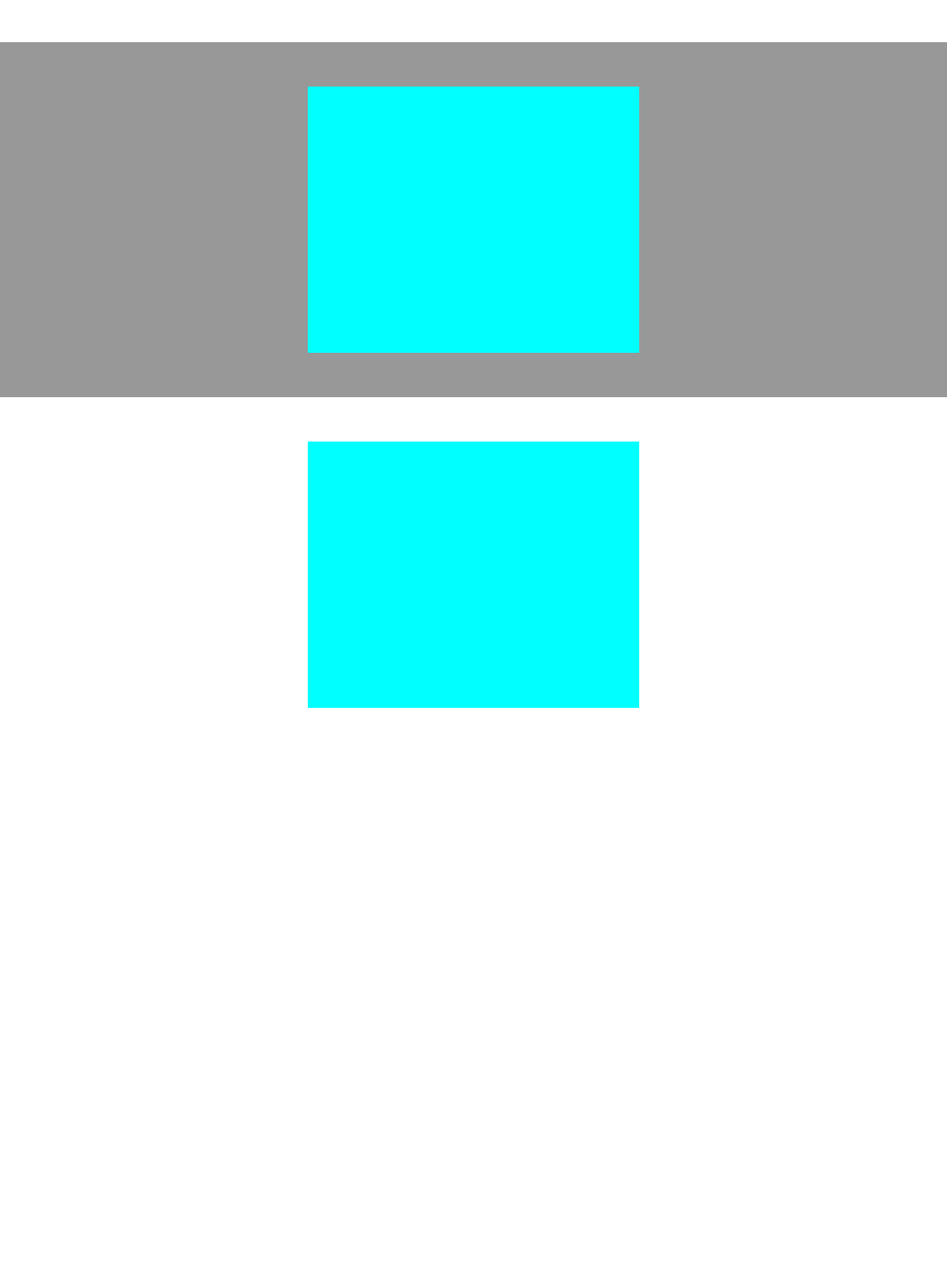
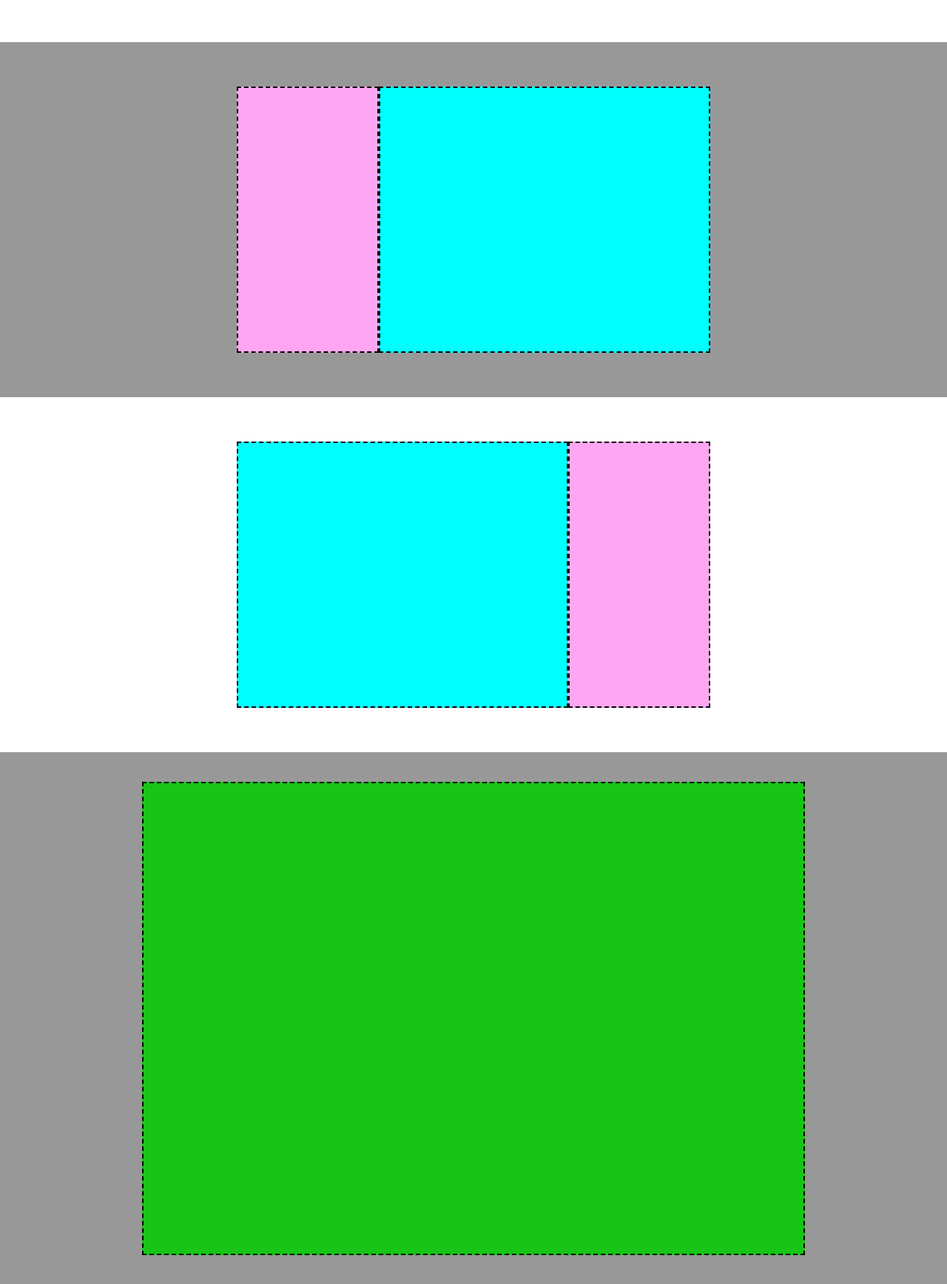
Before and after one commit to MarcoPercolla/htmlcss-struttura-discord, a plain HTML site: page index.html in a window 1280 px wide. Shown: the part 972-2708 px from the top of the page at 74% size. Before the commit the page ends 1989 px from the top, so only its background shows below. Drawn offline with Linux system fonts and the light colour scheme.

Commit message:
finisce main

```diff
--- a/css/style.css
+++ b/css/style.css
@@ -13,7 +13,7 @@
     background-color: orange;
     margin: 1em auto;
     align-items: center;
-    border:dashed 2px black ;
+
     padding-left: 1em;
     padding-right: 1em;
 }
@@ -33,7 +33,7 @@ nav {
     height: 2em;
     padding: 0.3em;
     text-align: center;
-    border: dashed 2px black;
+
 }
 
 header {
@@ -75,3 +75,32 @@ background-color: rgb(181, 210, 236);
     justify-content: center;
 
 }
+
+.rosa {
+
+    background-color: rgb(255, 166, 243);
+    width: 15vw;
+    height: 45vh;;
+
+}
+
+.grigia2 {
+
+    display: flex;
+    background-color: rgb(152, 152, 152);
+    width: 100vw;
+    height: 90vh;
+    align-items: center;
+    justify-content: center;
+
+}
+
+.verde {
+    background-color: rgb(23, 196, 23);
+    width: 70vw;
+    height: 80vh;;
+}
+
+.dashed {
+    border:dashed 2px black ;
+}
--- a/index.html
+++ b/index.html
@@ -9,11 +9,11 @@
 
 <body>
     <header>
-        <div class="flexcontainer1">
+        <div class="flexcontainer1 dashed">
             <div class="logo">
                 logo
             </div>
-            <nav>
+            <nav class="dashed">
                 <a href="">link</a>
                 <a href="">link</a>
                 <a href="">link</a>
@@ -27,7 +27,7 @@
         </div>
 
         <section class="flexcontainer2">
-            <div class="pink"></div>
+            <div class="pink dashed"></div>
 
         </section>
 
@@ -35,22 +35,22 @@
 
     <main>
         <section class="bianca">
-            <div class="celeste"></div>
-            <div class="rosa"></div>
+            <div class="celeste dashed"></div>
+            <div class="rosa dashed"></div>
         </section>
 
         <section class="grigia">
-            <div class="rosa"></div>
-            <div class="celeste"></div>
+            <div class="rosa dashed"></div>
+            <div class="celeste dashed"></div>
         </section>
 
         <section class="bianca">
-            <div class="celeste"></div>
-            <div class="rosa"></div>
+            <div class="celeste dashed"></div>
+            <div class="rosa dashed"></div>
         </section>
 
         <section class="grigia2">
-            <div class="verde"></div>
+            <div class="verde dashed"></div>
         </section>
 
     </main>
```
